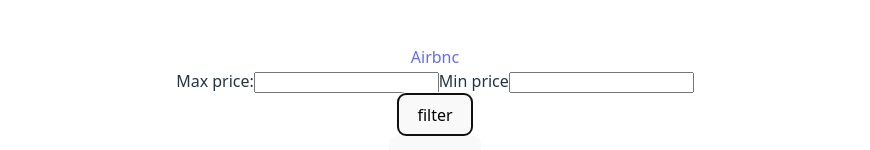
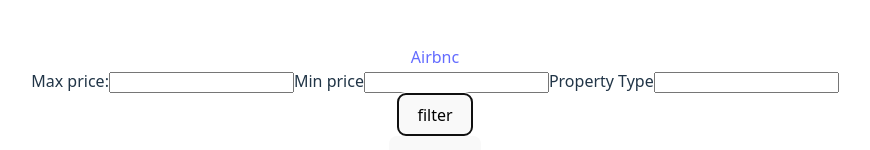
Before and after one commit to Tianjun7/airbnc-app, a React (Vite) app: page /properties in a window 1280 px wide. Both pictures are taken after a click on the button "filter". Shown: the part 266-416 px from the top of the page, without its empty margins (205-1075 px from the left). Built offline with nearby package versions, Linux system fonts and the light colour scheme; no server answers.

Commit message:
added a property type filter

```diff
--- a/components/Filter.jsx
+++ b/components/Filter.jsx
@@ -9,6 +9,8 @@
                     <input id="max-price" type="text" />
                     <label htmlFor="min-price">Min price</label>
                     <input id="min-price" type="text" />
+                    <label htmlFor="property-type">Property Type</label>
+                    <input id="property-type" type="text"/>
                 </form>
             </Toggle>
         </div>
```
